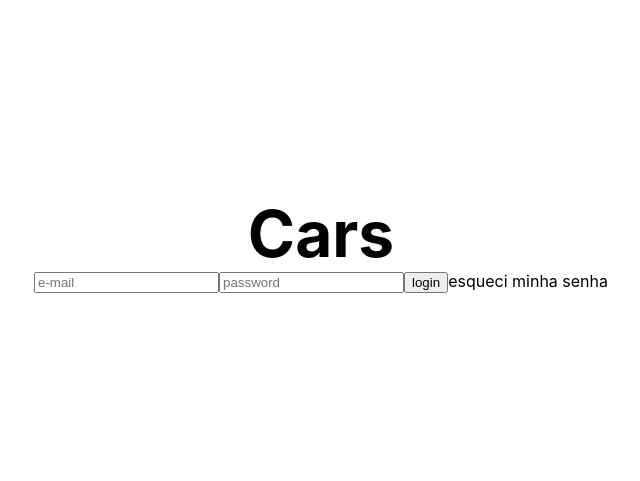
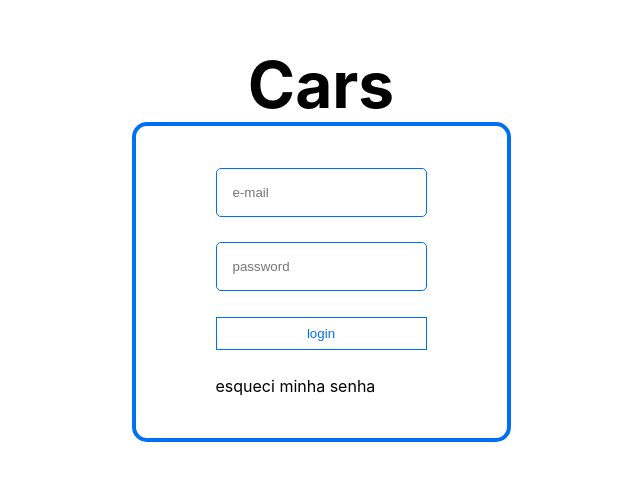
Before and after one commit to josuesantos1/cars-front, a Next.js app: page /login in a window 1280 px wide. Shown: the part 155-636 px from the top of the page, without its empty margins (319-959 px from the left). Built offline with nearby package versions, Linux system fonts and the light colour scheme.

Commit message:
[styles] (form)

```diff
--- a/styles/Home.module.css
+++ b/styles/Home.module.css
@@ -26,6 +26,42 @@
   justify-content: center;
   align-items: center;
   flex-grow: 1;
+}
+
+.form {
+  display: flex;
+  flex-direction: column;
+  justify-content: space-evenly;
+
+  height: 40vh;
+  padding: 1rem 5rem;
+
+  border: 0.25em solid #0070f3;
+  border-radius: 15px;
+}
+
+.form input {
+  padding: 1rem;
+
+  color: #0070f3;
+
+  border: 1px solid #0070f3;
+  border-radius: 5px;
+}
+
+.form button {
+  border: 1px solid #0070f3;
+  color: #0070f3;
+  background: #fff;
+
+  padding: 0.5rem 0;
+}
+
+.form button:hover {
+  border: 1px solid #fff;
+  color: #fff;
+  background: #0070f3;
+  cursor: pointer;
 }
 
 .title a {
```
